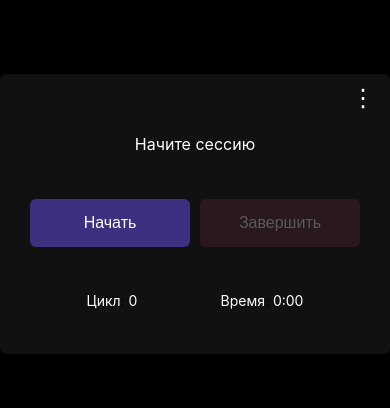
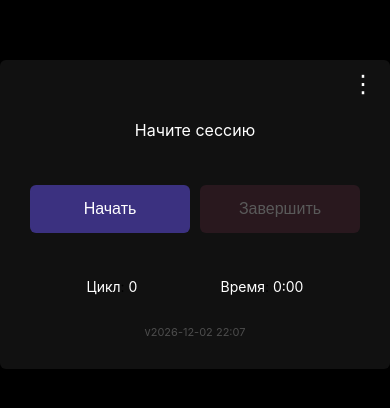
Before and after one commit to alexelar/points-practice-assistant, a website built with Vite: page index.html in a window 390 px wide. Shown: the part 208-616 px from the top of the page. Built offline with nearby package versions, Linux system fonts and the light colour scheme.

Commit message:
add build version for debug on mobile

```diff
--- a/index.html
+++ b/index.html
@@ -26,6 +26,8 @@
             <div><span data-i18n="cycleLabel">Цикл</span>: <span id="cycleCount">0</span></div>
             <div><span data-i18n="durationLabel">Время</span>: <span id="duration">0:00</span></div>
         </div>
+
+        <div class="version" id="version"></div>
     </div>
 
     <div id="settingsModal" class="modal">
--- a/src/main.js
+++ b/src/main.js
@@ -54,6 +54,7 @@ class ExerciseAssistant {
       this.updateLanguage();
     });
 
+    document.getElementById("version").textContent = `v${__BUILD_TIME__}`;
     this.updateLanguage();
   }
 
--- a/src/style.css
+++ b/src/style.css
@@ -102,6 +102,13 @@ body {
     color: #fff;
 }
 
+.version {
+    margin-top: 15px;
+    font-size: 11px;
+    color: #666;
+    opacity: 0.7;
+}
+
 .modal {
     display: none;
     position: fixed;
--- a/vite.config.js
+++ b/vite.config.js
@@ -2,8 +2,13 @@ import { defineConfig } from "vite";
 import { VitePWA } from 'vite-plugin-pwa'
 import { viteStaticCopy } from "vite-plugin-static-copy";
 
+const buildTime = new Date().toISOString().slice(0, 16).replace('T', ' ');
+
 export default defineConfig({
   base: process.env.VITE_BASE_PATH || '/',
+  define: {
+    __BUILD_TIME__: JSON.stringify(buildTime)
+  },
   plugins: [
     viteStaticCopy({
       targets: [
```
